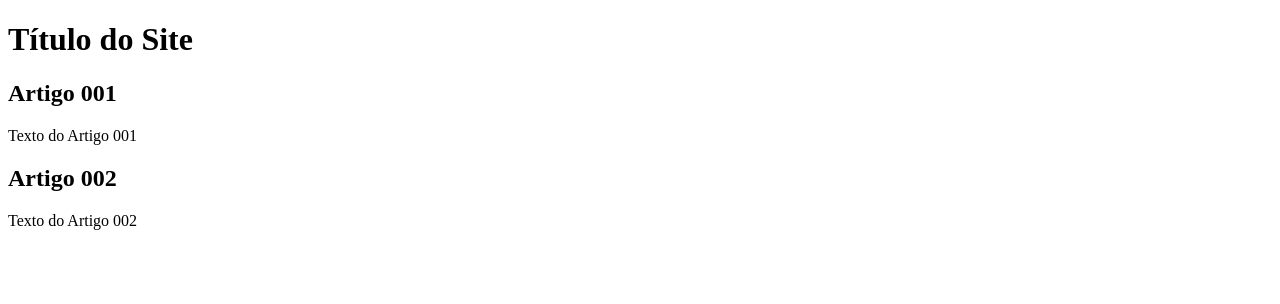
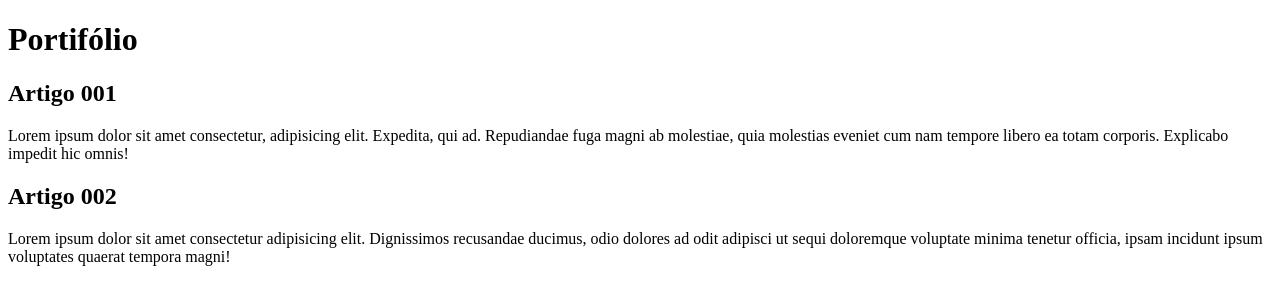
Before and after one commit to JGDressel/Projeto-Site, a plain HTML site: page index.html in a window 1280 px wide. Drawn offline with Linux system fonts and the light colour scheme.

Commit message:
Comecei escrever o conteúdo

```diff
--- a/index.html
+++ b/index.html
@@ -4,19 +4,19 @@
     <meta charset="UTF-8">
     <meta http-equiv="X-UA-Compatible" content="IE=edge">
     <meta name="viewport" content="width=device-width, initial-scale=1.0">
-    <title>Título do Site</title>
+    <title>Título do SA51165ite</title>
 </head>
 <body>
     <main>
         <header>
-            <h1>Título do Site</h1>
+            <h1>Portifólio </h1>
         </header>
         <article>
             <h2>Artigo 001</h2>
-            <p>Texto do Artigo 001</p>
+            <p>Lorem ipsum dolor sit amet consectetur, adipisicing elit. Expedita, qui ad. Repudiandae fuga magni ab molestiae, quia molestias eveniet cum nam tempore libero ea totam corporis. Explicabo impedit hic omnis!</p>
         </article>
             <h2>Artigo 002</h2>
-            <p>Texto do Artigo 002</p>
+            <p>Lorem ipsum dolor sit amet consectetur adipisicing elit. Dignissimos recusandae ducimus, odio dolores ad odit adipisci ut sequi doloremque voluptate minima tenetur officia, ipsam incidunt ipsum voluptates quaerat tempora magni!</p>
         </article>
     </main>
 
```
